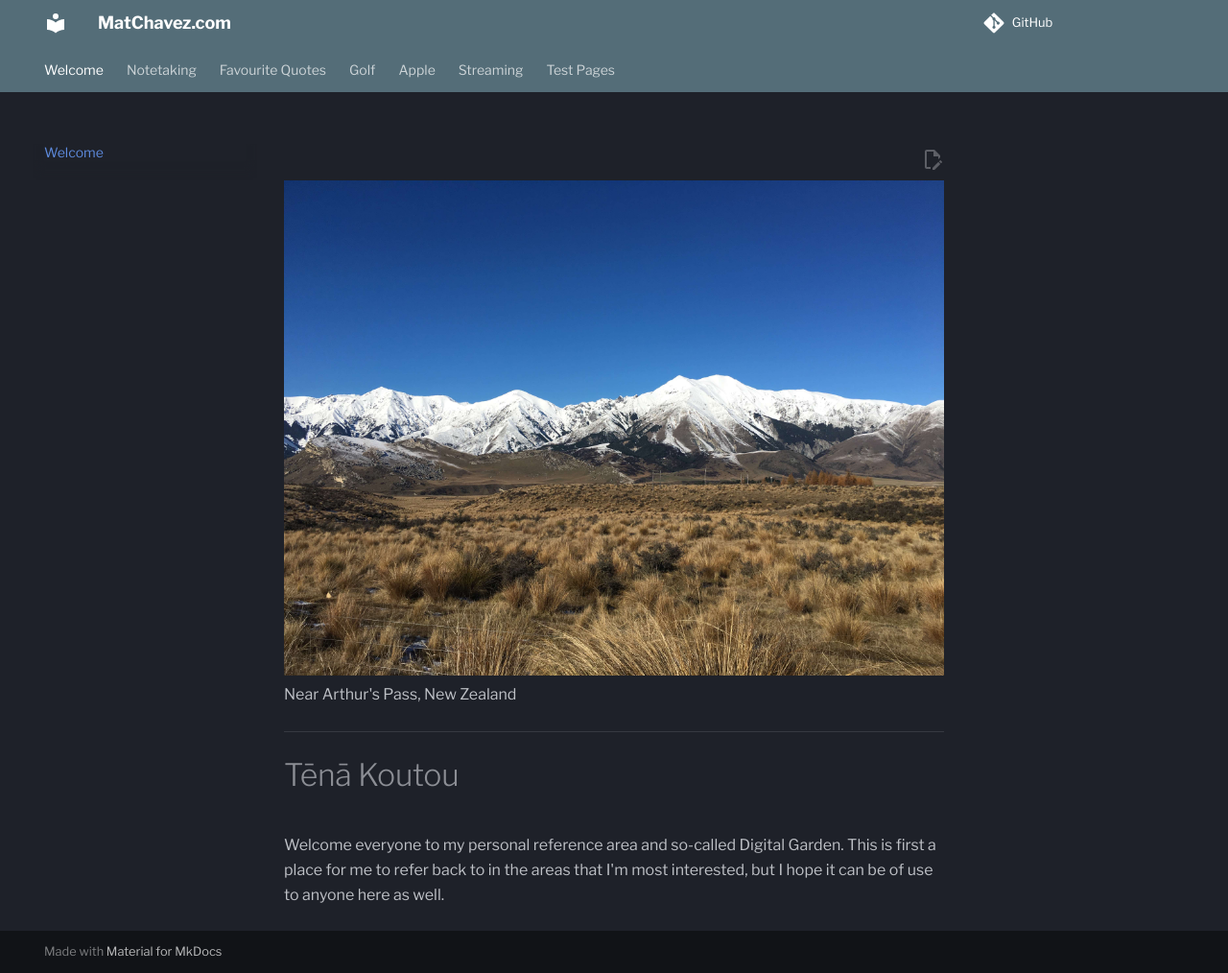
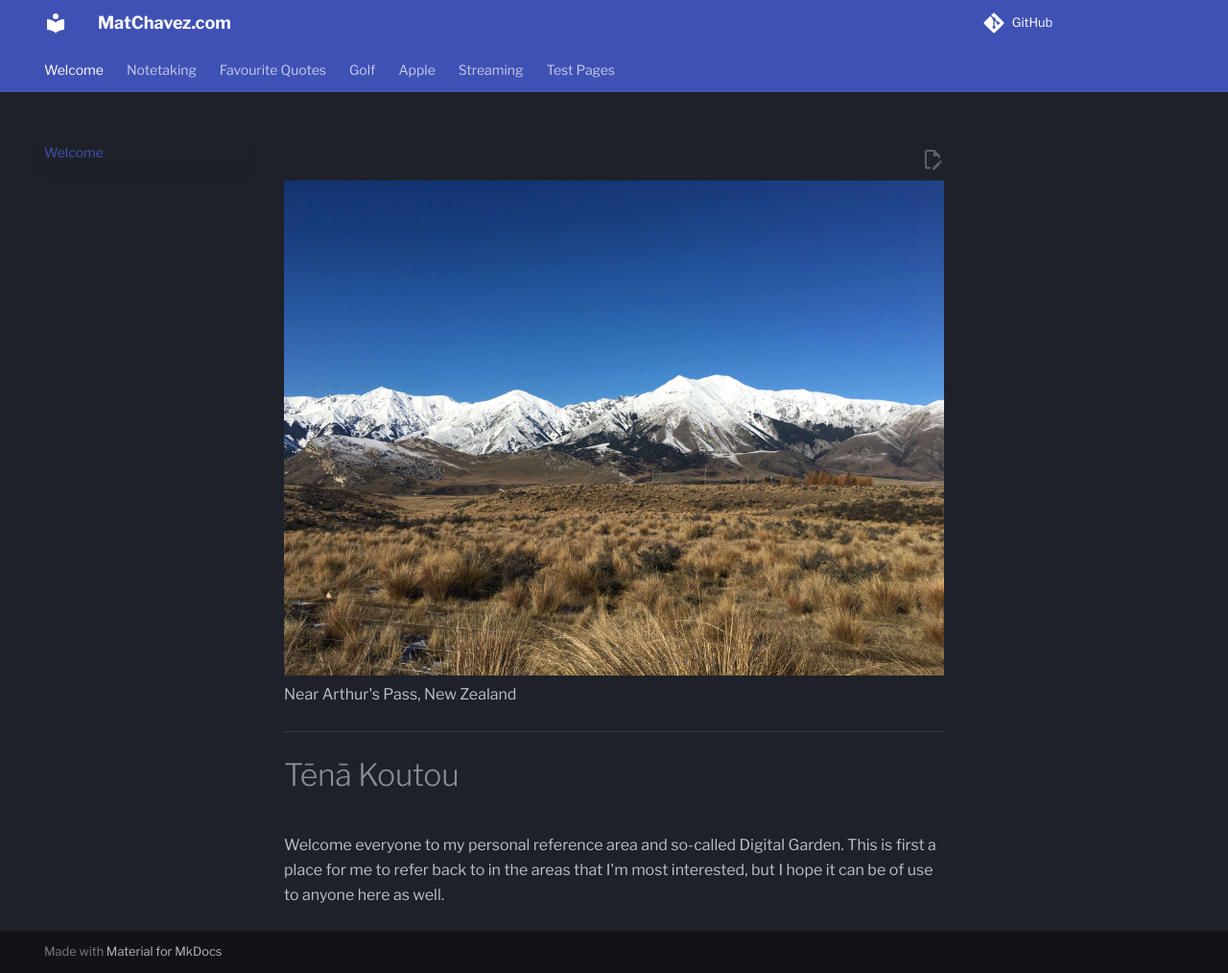
Before and after one commit to matchavez/matchavez.github.io, an MkDocs documentation site: the page built from docs/index.md, in a window 1280 px wide and 1014 px high. Shown: the whole window at 96% size. Built offline with MkDocs 1.6.1 and Material for MkDocs 9.7.7, drawn with Linux system fonts in a browser that asks for light colours; comment, search, counter and statistics services are not loaded.

Commit message:
Update mkdocs.yml

```diff
--- a/mkdocs.yml
+++ b/mkdocs.yml
@@ -15,8 +15,8 @@
   palette:
 #    scheme: mycolour
     scheme: slate
-    primary: blue grey
-    accent: cyan
+    primary: custom
+    accent: custom
 
   font:
 #   text: Atkinson Hyperlegible
```
